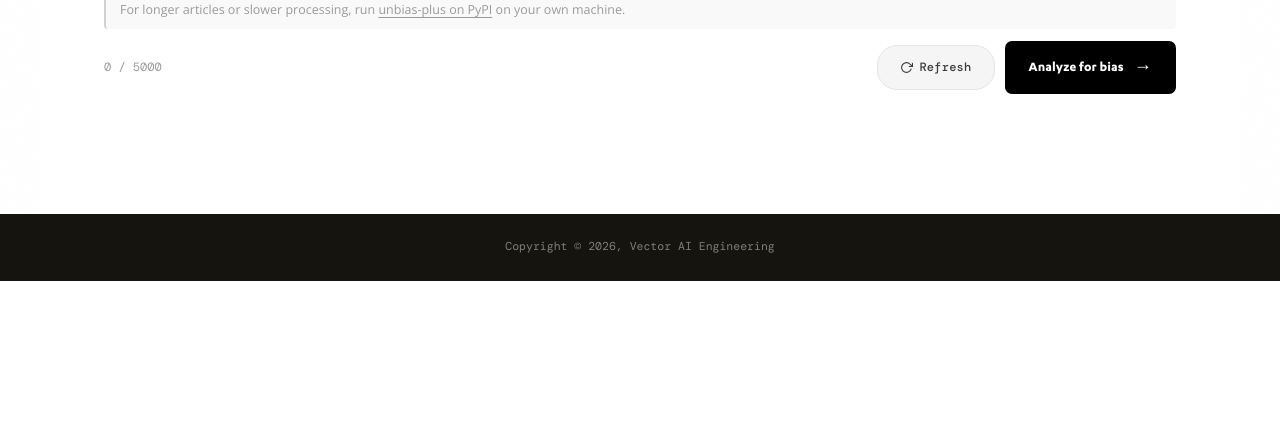
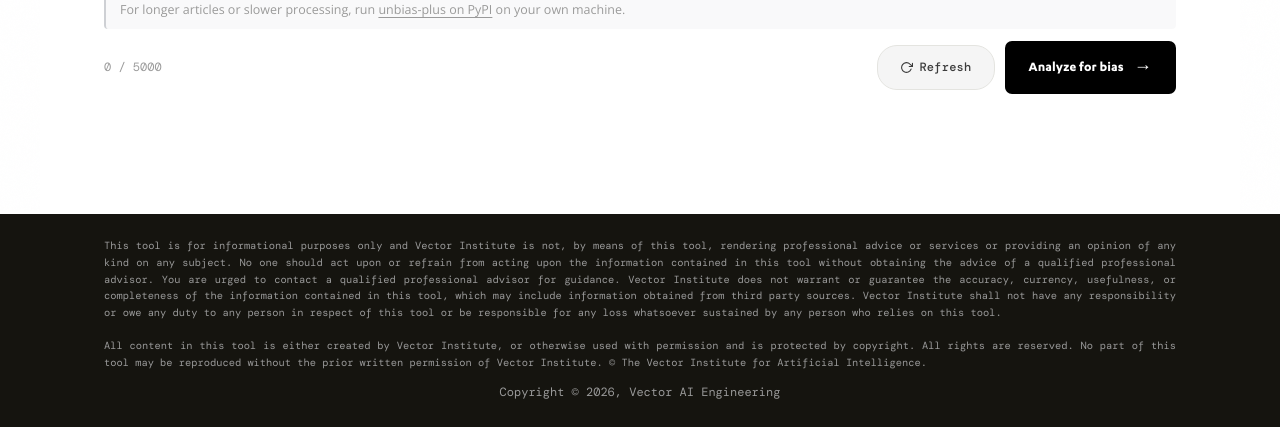
Before and after one commit to VectorInstitute/unbias-plus, a FastAPI app: page /demo in a window 1280 px wide. Shown: the part 589-1016 px from the top of the page. Before the commit the page ends 870 px from the top, so only its background shows below. Run offline with FastAPI, Linux system fonts and the light colour scheme; some libraries are stand-ins or nearby versions; some web fonts are replaced.

Commit message:
feat: adding legal desclaimer on demo and docs

```diff
--- /dev/null
+++ b/docs/overrides/partials/legal-disclaimer.html
@@ -0,0 +1,3 @@
+<div class="md-footer-disclaimer md-grid">
+  <p class="legal-disclaimer">This tool is for informational purposes only and Vector Institute is not, by means of this tool, rendering professional advice or services or providing an opinion of any kind on any subject. No one should act upon or refrain from acting upon the information contained in this tool without obtaining the advice of a qualified professional advisor. You are urged to contact a qualified professional advisor for guidance. Vector Institute does not warrant or guarantee the accuracy, currency, usefulness, or completeness of the information contained in this tool, which may include information obtained from third party sources. Vector Institute shall not have any responsibility or owe any duty to any person in respect of this tool or be responsible for any loss whatsoever sustained by any person who relies on this tool.<br><br>All content in this tool is either created by Vector Institute, or otherwise used with permission and is protected by copyright. All rights are reserved. No part of this tool may be reproduced without the prior written permission of Vector Institute. © The Vector Institute for Artificial Intelligence.</p>
+</div>
--- a/src/unbias_plus/demo/static/style.css
+++ b/src/unbias_plus/demo/static/style.css
@@ -900,6 +900,8 @@ mark.replaced-green {
   header { padding: 20px 24px; gap: 12px; }
   .vector-logo { height: 44px; }
   main { padding: 40px 24px 80px; }
+  .legal-disclaimer,
+  .site-footer-copyright { padding: 0 24px; }
   .input-footer { flex-wrap: wrap; gap: 12px; }
   .input-actions { gap: 8px; margin-left: auto; }
   .refresh-btn { padding: 12px 16px; }
@@ -920,7 +922,9 @@ mark.replaced-green {
 .site-footer {
   width: 100%;
   text-align: center;
-  padding: 1.5rem 2rem;
+  padding: 1.5rem 0;
+  display: grid;
+  grid-template-columns: 1fr min(1200px, 100%) 1fr;
   font-family: 'DM Mono', monospace;
   font-size: 0.72rem;
   /* CHANGED: explicit black — not inherited, not overridable by noise */
@@ -933,6 +937,29 @@ mark.replaced-green {
   /* CHANGED: flex-shrink:0 prevents the footer from being squashed
      when body is display:flex */
   flex-shrink: 0;
+}
+
+.legal-disclaimer {
+  grid-column: 2;
+  width: 100%;
+  box-sizing: border-box;
+  padding: 0 64px;
+  font-size: 0.65rem;
+  line-height: 1.6;
+  color: #999;
+  max-width: none;
+  margin: 0 0 0.75rem 0;
+  text-align: justify;
+}
+
+.site-footer-copyright {
+  grid-column: 2;
+  width: 100%;
+  box-sizing: border-box;
+  padding: 0 64px;
+  font-size: 0.75rem;
+  color: #999;
+  text-align: center;
 }
 
 /* ============================================================
--- a/src/unbias_plus/demo/templates/index.html
+++ b/src/unbias_plus/demo/templates/index.html
@@ -175,7 +175,10 @@
       <span id="tooltip-replacement"></span>
     </div>
   </div>
-  <footer class="site-footer">Copyright © 2026, Vector AI Engineering</footer>
+  <footer class="site-footer">
+    <p class="legal-disclaimer">This tool is for informational purposes only and Vector Institute is not, by means of this tool, rendering professional advice or services or providing an opinion of any kind on any subject. No one should act upon or refrain from acting upon the information contained in this tool without obtaining the advice of a qualified professional advisor. You are urged to contact a qualified professional advisor for guidance. Vector Institute does not warrant or guarantee the accuracy, currency, usefulness, or completeness of the information contained in this tool, which may include information obtained from third party sources. Vector Institute shall not have any responsibility or owe any duty to any person in respect of this tool or be responsible for any loss whatsoever sustained by any person who relies on this tool.<br><br>All content in this tool is either created by Vector Institute, or otherwise used with permission and is protected by copyright. All rights are reserved. No part of this tool may be reproduced without the prior written permission of Vector Institute. © The Vector Institute for Artificial Intelligence.</p>
+    <p class="site-footer-copyright">Copyright © 2026, Vector AI Engineering</p>
+  </footer>
 
   <script src="https://cdnjs.cloudflare.com/ajax/libs/pdf.js/3.11.174/pdf.min.js"></script>
   <script src="/static/script.js"></script>
```
Also changed, not shown: docs/overrides/partials/footer.html (added, +58 -0 lines), docs/stylesheets/extra.css (+13 -0 lines), src/unbias_plus/demo/templates/landing.html (+20 -8 lines).
